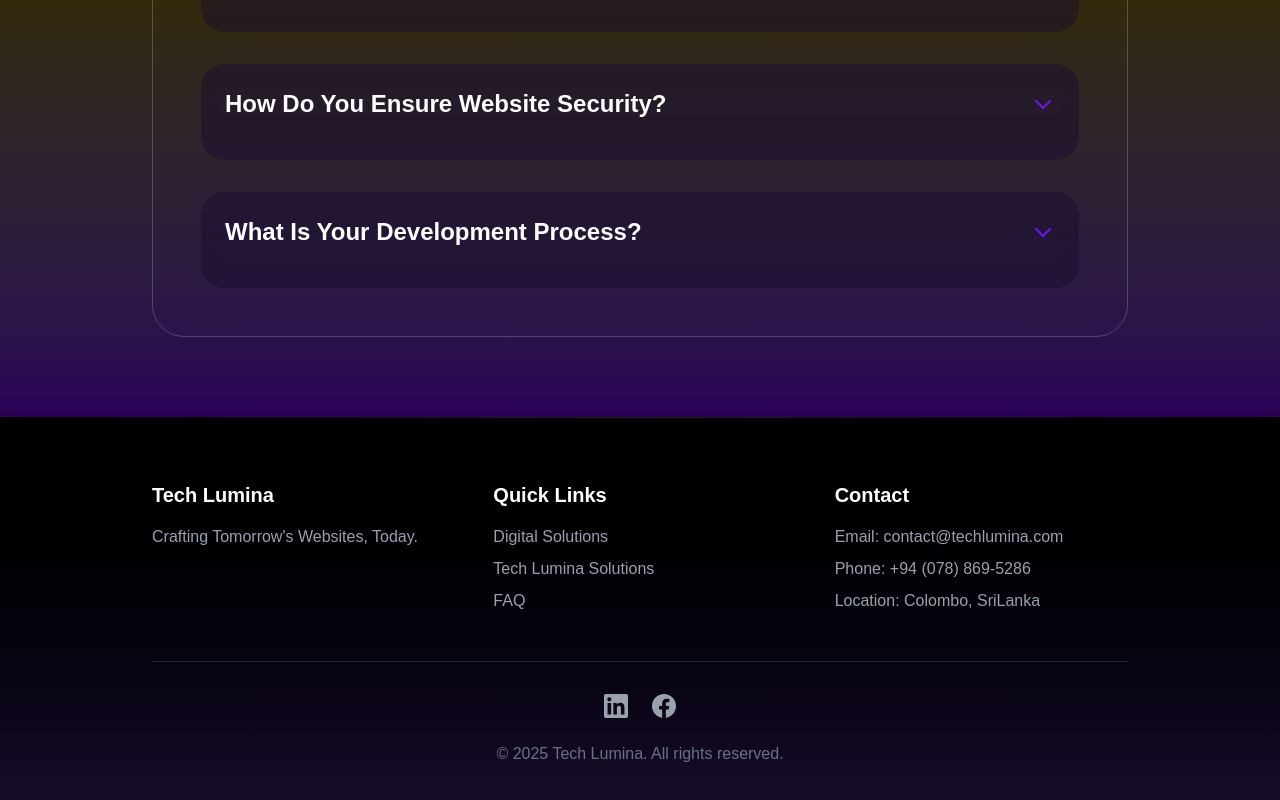
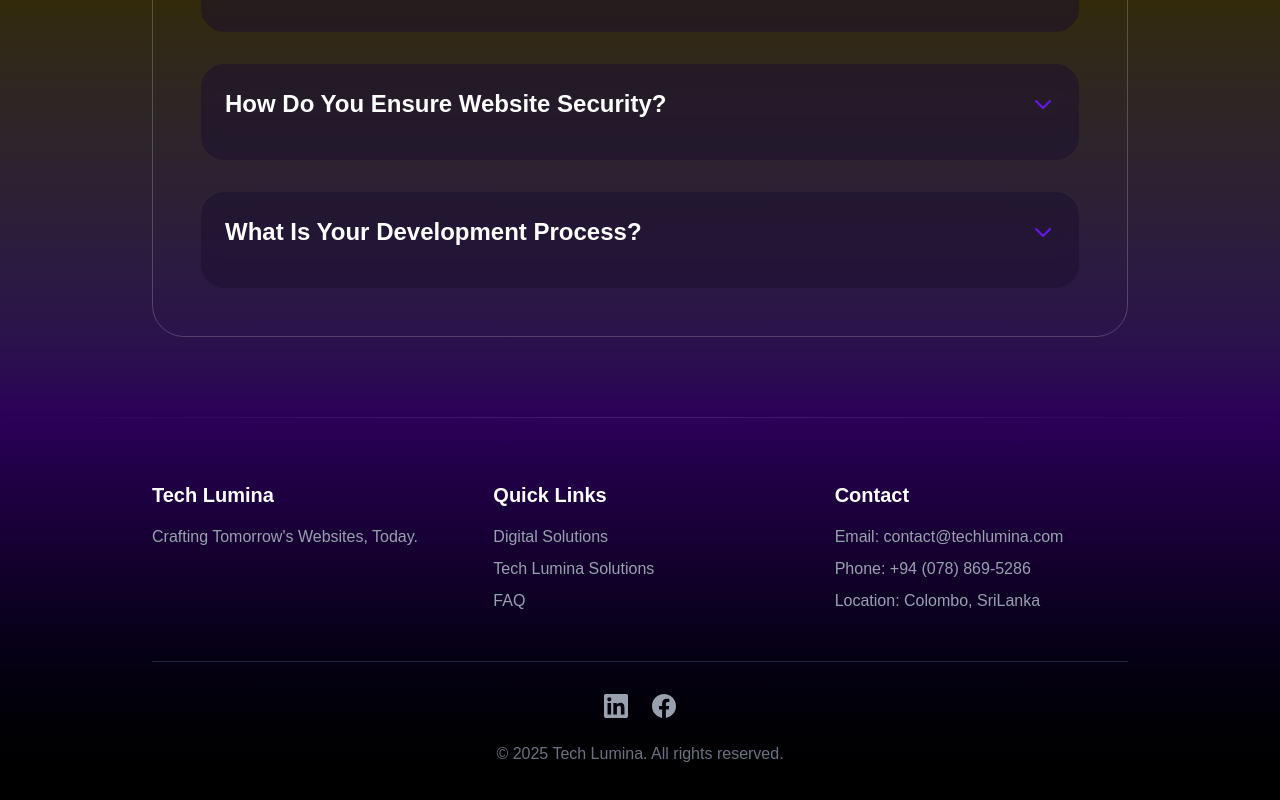
Before and after one commit to dinethnarada/tech-lumina-new, a Next.js app: page / in a window 1280 px wide. Shown: the part 3367-4167 px from the top of the page. Built offline with nearby package versions, Linux system fonts and the light colour scheme.

Commit message:
footer optimization

```diff
--- a/package.json
+++ b/package.json
@@ -10,6 +10,7 @@
   },
   "dependencies": {
     "@types/three": "^0.175.0",
+    "framer-motion": "^12.6.5",
     "next": "15.2.4",
     "react": "^19.0.0",
     "react-dom": "^19.0.0",
--- a/src/components/Footer.tsx
+++ b/src/components/Footer.tsx
@@ -10,7 +10,7 @@ const Footer = () => {
         <div className="h-px bg-gradient-to-r from-transparent via-gray-400/20 to-transparent"></div>
       </div>
 
-      <div className="bg-gradient-to-b from-black to-[#1a0f2e] py-16">
+      <div className="bg-gradient-to-b from-[#2b0058] to-black py-16">
         <div className="max-w-5xl mx-auto px-6">
           <div className="grid grid-cols-1 md:grid-cols-3 gap-12">
             {/* Company Info */}
```
Also changed, not shown: 1 other file (tests, documents, lock files or other folders).
